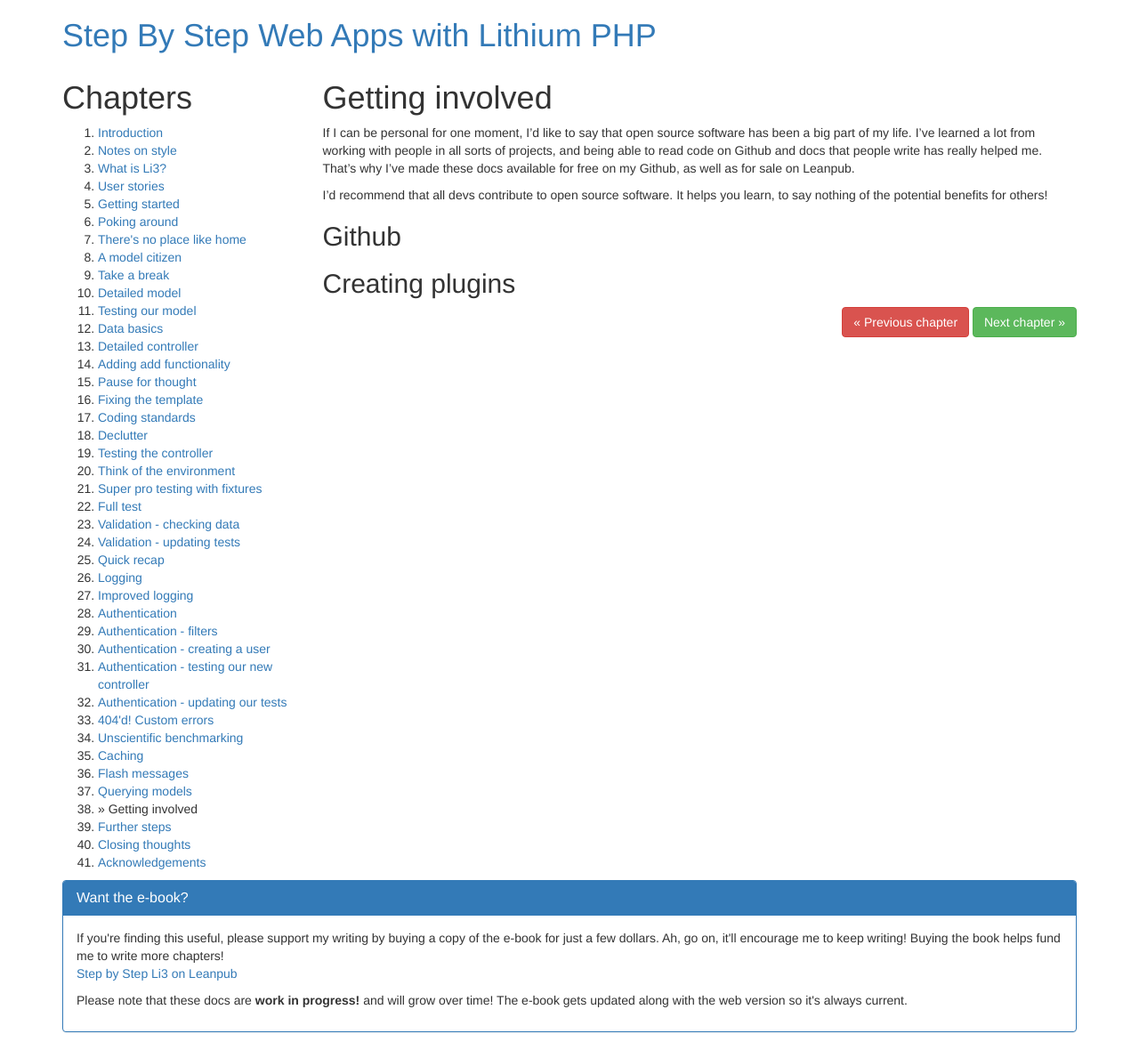
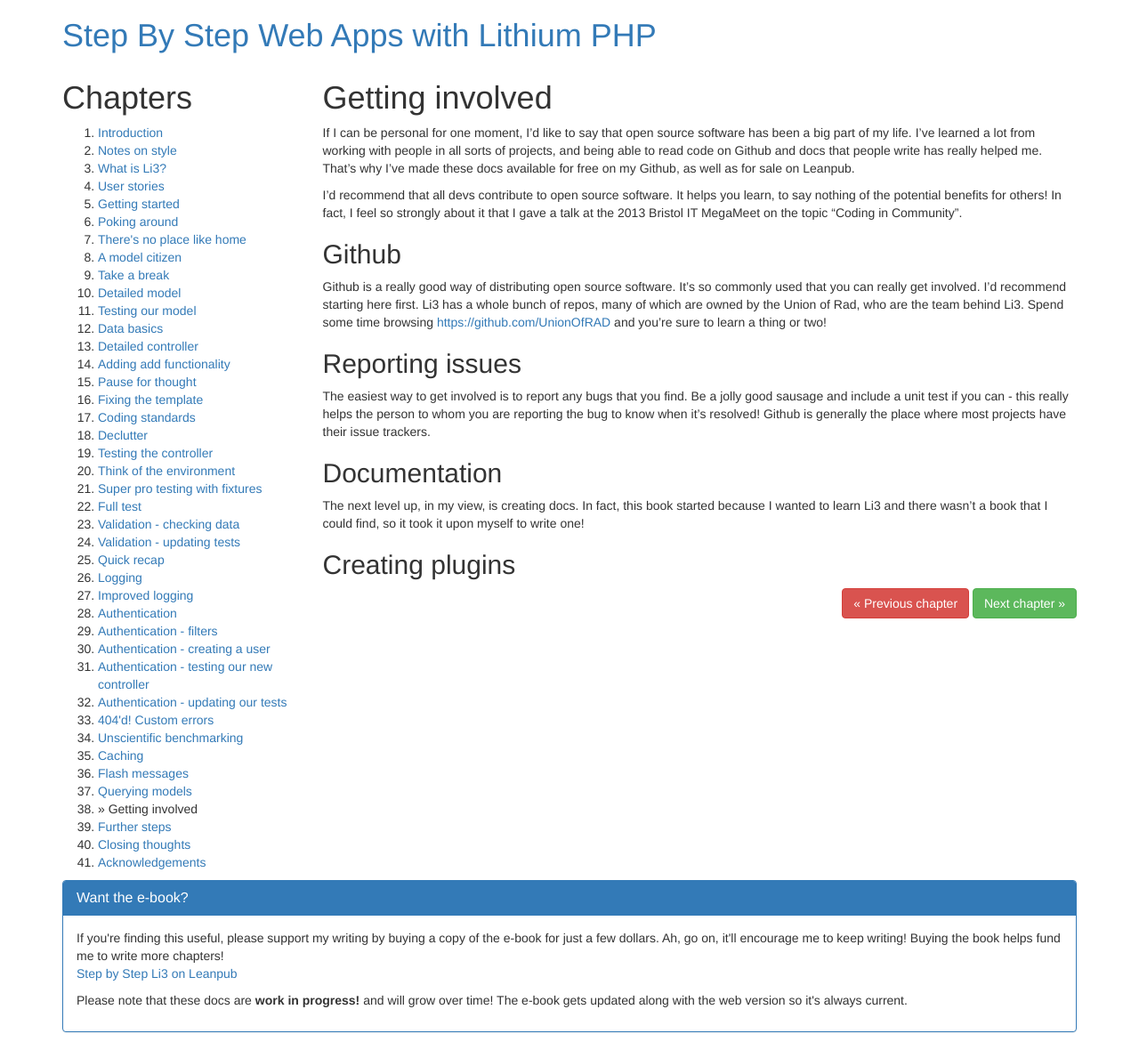
Before and after one commit to gavD/step-by-step-web-apps-with-lithium-php, a Jekyll site: the page built from _posts/2009-05-05-getting-involved.markdown, in a window 1280 px wide. Shown: the whole page at 89% size. Built offline with Jekyll 4.4.1, drawn with Linux system fonts in a browser that asks for light colours; nearby versions of some CDN libraries; Markdown is read by kramdown in place of the engine named in the settings.

Commit message:
Add some notes about getting involved

```diff
--- a/_posts/2009-05-05-getting-involved.markdown
+++ b/_posts/2009-05-05-getting-involved.markdown
@@ -5,9 +5,18 @@
 
 If I can be personal for one moment, I'd like to say that open source software has been a big part of my life. I've learned a lot from working with people in all sorts of projects, and being able to read code on Github and docs that people write has really helped me. That's why I've made these docs available for free on my Github, as well as for sale on Leanpub.
 
-I'd recommend that all devs contribute to open source software. It helps you learn, to say nothing of the potential benefits for others!
+I'd recommend that all devs contribute to open source software. It helps you learn, to say nothing of the potential benefits for others! In fact, I feel so strongly about it that I gave a talk at the 2013 Bristol IT MegaMeet on the topic "Coding in Community".
 
 ## Github
 
+Github is a really good way of distributing open source software. It's so commonly used that you can really get involved. I'd recommend starting here first. Li3 has a whole bunch of repos, many of which are owned by the Union of Rad, who are the team behind Li3. Spend some time browsing [https://github.com/UnionOfRAD](https://github.com/UnionOfRAD) and you're sure to learn a thing or two!
+
+## Reporting issues
+
+The easiest way to get involved is to report any bugs that you find. Be a jolly good sausage and include a unit test if you can - this really helps the person to whom you are reporting the bug to know when it's resolved! Github is generally the place where most projects have their issue trackers.
+
+## Documentation
+
+The next level up, in my view, is creating docs. In fact, this book started because I wanted to learn Li3 and there wasn't a book that I could find, so it took it upon myself to write one!
 
 ## Creating plugins
```
Also changed, not shown: _posts/2010-10-22-flash-messages.markdown (+5 -3 lines).
